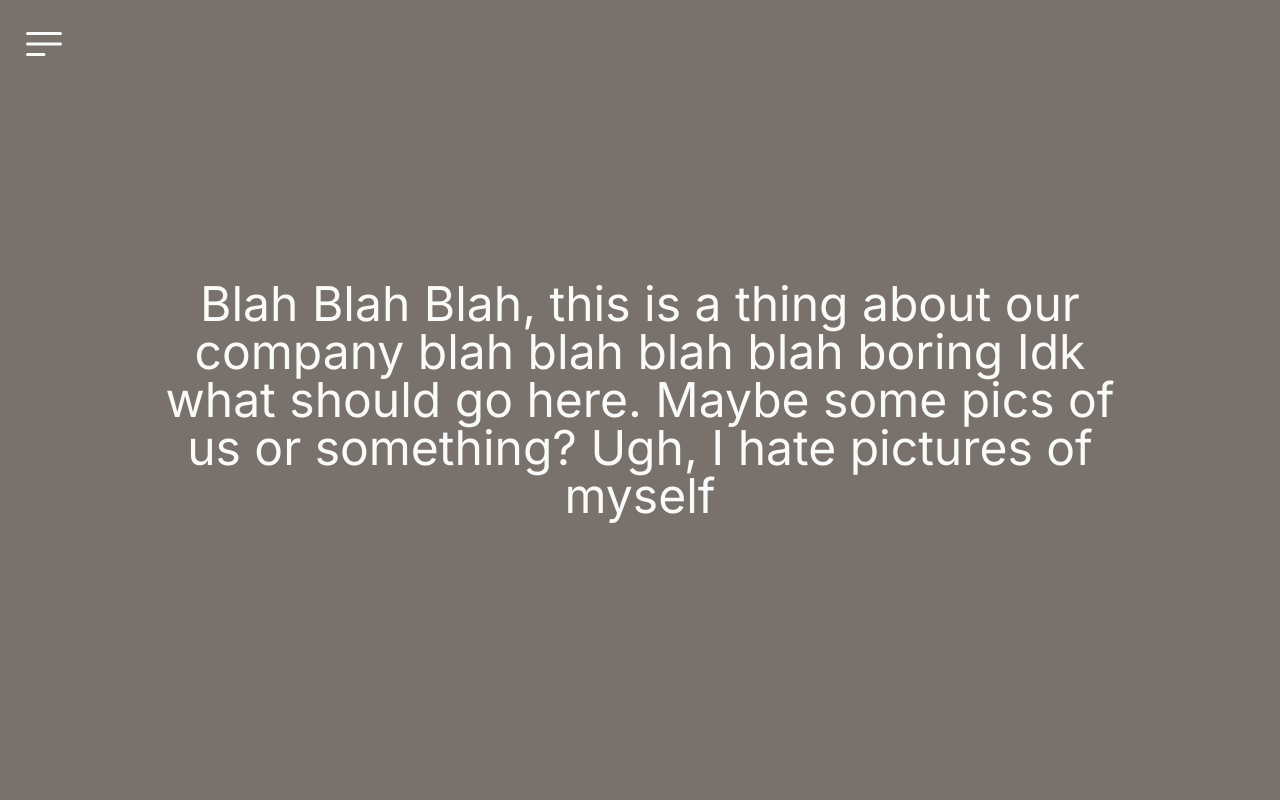
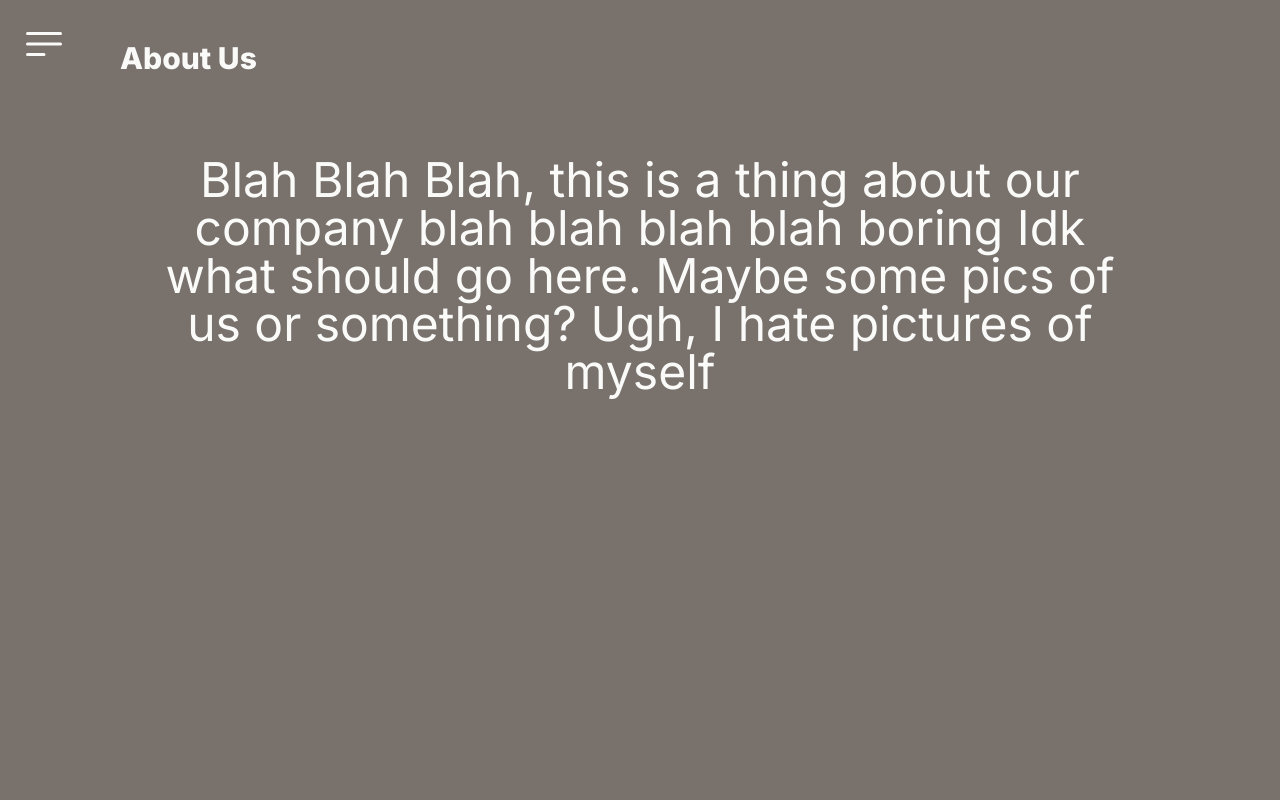
Before and after one commit to scicluna/brokenspire, a Next.js app: page /about in a window 1280 px wide. Shown: the top 800 px of the page. Built offline with nearby package versions, Linux system fonts and the light colour scheme.

Commit message:
some touchups?

```diff
--- a/app/about/page.tsx
+++ b/app/about/page.tsx
@@ -1,7 +1,12 @@
 export default function About() {
     return (
-        <section className="min-h-[100dvh] flex justify-center items-center p-10">
-            <h1 className="sm:text-5xl text-xl text-center w-4/5"> Blah Blah Blah, this is a thing about our company blah blah blah blah boring Idk what should go here. Maybe some pics of us or something? Ugh, I hate pictures of myself</h1>
+        <section className="h-full w-full flex flex-col items-center sm:p-10 py-12 min-h-[100dvh] gap-20">
+            <div className="flex sm:w-full sm:pl-20">
+                <h1 className="text-3xl font-extrabold">About Us</h1>
+            </div>
+            <div className="h-full flex justify-center items-center">
+                <h1 className="sm:text-5xl text-xl text-center w-4/5"> Blah Blah Blah, this is a thing about our company blah blah blah blah boring Idk what should go here. Maybe some pics of us or something? Ugh, I hate pictures of myself</h1>
+            </div>
         </section>
     )
 }
--- a/app/contact/page.tsx
+++ b/app/contact/page.tsx
@@ -1,6 +1,9 @@
 export default function Contact() {
     return (
-        <section className="min-h-[100dvh] flex justify-center items-center">
+        <section className="h-full w-full flex flex-col items-center sm:p-10 py-12 min-h-[100dvh] gap-20">
+            <div className="flex sm:w-full sm:pl-20">
+                <h1 className="text-3xl font-extrabold">Contact</h1>
+            </div>
             <form
                 className="flex flex-col justify-center border sm:w-1/2 w-full h-fit border-stone-200 p-5 rounded-lg bg-stone-800 dark:bg-stone-950 gap-4 text-stone-300 dark:text-stone-400"
                 action="https://formsubmit.co/sciclunajl@gmail.com"
--- a/app/modules/page.tsx
+++ b/app/modules/page.tsx
@@ -13,6 +13,10 @@ export default function Modules() {
 
     return (
         <section className="h-full w-full flex flex-col items-center sm:p-10 py-12 min-h-[100dvh]">
+            <div className="flex sm:w-full sm:pl-20">
+                <h1 className="text-3xl font-extrabold">All Modules</h1>
+            </div>
+
             <AllProducts page={page} PRODUCTSPERPAGE={PRODUCTSPERPAGE} />
             <div className="flex sm:w-3/4 justify-around p-2">
                 <div className="w-full flex justify-start items-start text-xl font-bold">
--- a/components/server/AllProducts.tsx
+++ b/components/server/AllProducts.tsx
@@ -16,9 +16,9 @@ export default function AllProducts({ PRODUCTSPERPAGE, page }: AllProductsProps)
                         <h2 className="sm:text-2xl text-lg font-bold">{product.name}</h2>
                         <p>{product.date}</p>
                     </div>
-                    <div className="relative h-[50dvh] w-full hover:opacity-90">
+                    <div className="relative h-[50dvh] w-full hover:opacity-90 overflow-hidden">
                         <Link href={product.dtrpg}>
-                            <Image src={product.img} alt={product.name} fill className="rounded-lg" />
+                            <Image src={product.img} alt={product.name} fill className="rounded-lg hover:scale-110 transition-all duration-300" />
                         </Link>
                     </div>
                 </div>
--- a/components/server/Hero.tsx
+++ b/components/server/Hero.tsx
@@ -3,7 +3,7 @@ import Image from "next/image"
 
 export default function Hero() {
     return (
-        <section className="h-[70dvh] sm:h-[100dvh] relative mb-6">
+        <section className="h-[70dvh] sm:h-[80dvh] relative mb-6">
             <Image src={herobanner} alt={"brokenspire banner"} fill priority={true} />
             <h1 className="absolute bottom-6 right-6 sm:text-7xl text-3xl font-extrabold text-stone-400">BROKEN SPIRE GAMES</h1>
         </section>
```
